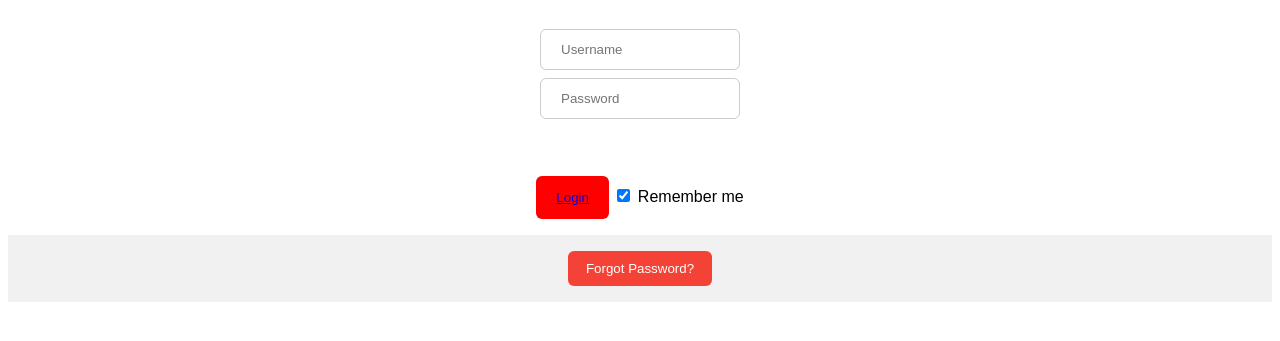
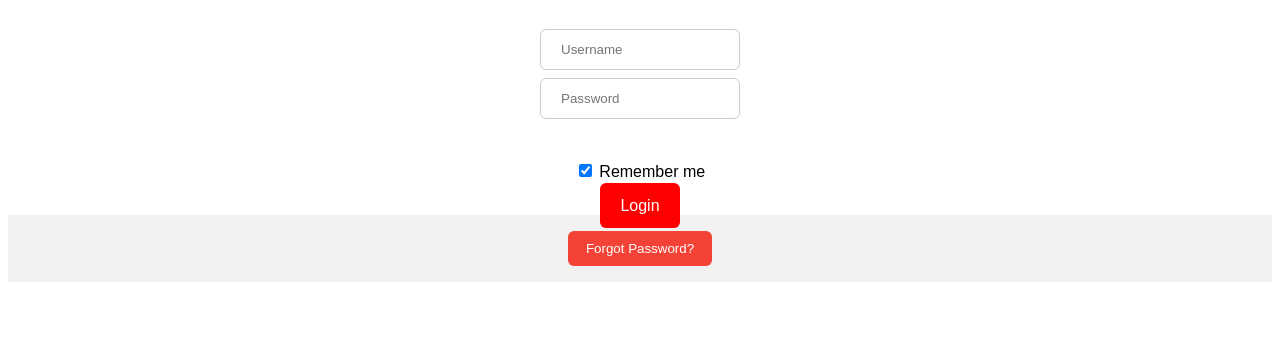
Before and after one commit to hypertextmarkupwinners/hypertextmarkupwinners.github.io, a plain HTML site: page index.html in a window 1280 px wide. Shown: the part 147-488 px from the top of the page. Drawn offline with Linux system fonts and the light colour scheme.

Commit message:
some more fixes

```diff
--- a/css/login.css
+++ b/css/login.css
@@ -35,9 +35,30 @@ button {
     cursor: pointer;
     width: 200px;
 	font-family: 'Oswald', sans-serif;
+    color: white;
+    text-decoration: none;
 
 }
-[type="submit"]{
+
+a {
+    background-color: red;
+    color: white;
+    padding: 14px 20px;
+	margin-left: auto;
+	margin-right: auto;
+    border: none;
+    cursor: pointer;
+    width: 200px;
+    text-decoration: none;
+    color: white;
+	width: inherit;
+	margin-top: 4%;
+	font-family: 'Oswald', sans-serif;
+	border-radius: 6px;
+
+}
+
+.submit{
 	margin-left: center;
 	margin-right: auto;
 	width: inherit;
@@ -47,6 +68,10 @@ button {
 }
 
 button:hover {
+    opacity: 0.8;
+}
+
+a:hover {
     opacity: 0.8;
 }
 
--- a/index.html
+++ b/index.html
@@ -8,7 +8,7 @@
 <body>
 
 
-<form autocomplete="on" action="#">
+<form autocomplete="on">
   <div class="imgcontainer">
     <img src="pictures/login-logo.png" alt="Avatar" class="avatar">
   </div>
@@ -19,9 +19,10 @@
 	<br>
     <input type="password" placeholder="Password" name="psw" required>
     <br>
-    <button type="submit" disabled="true"><a href="/welcome.html">Login</a></button>
+
     <input type="checkbox" class="remember" checked="checked"> Remember me
   </div>
+    <a href="/welcome.html" class="submit">Login</a>
 
   <div class="container" style="background-color:#f1f1f1">
     <button type="button" class="cancelbtn">Forgot Password?</button>
```
